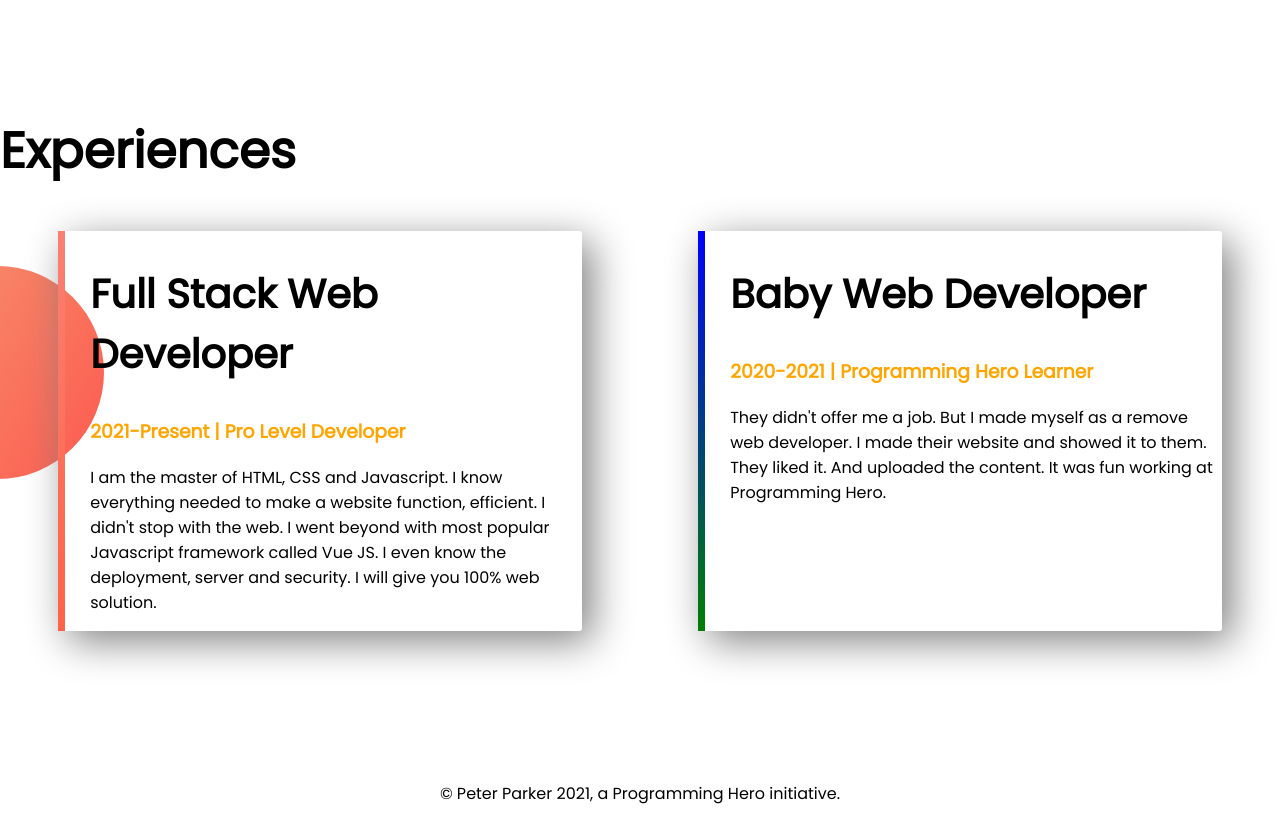
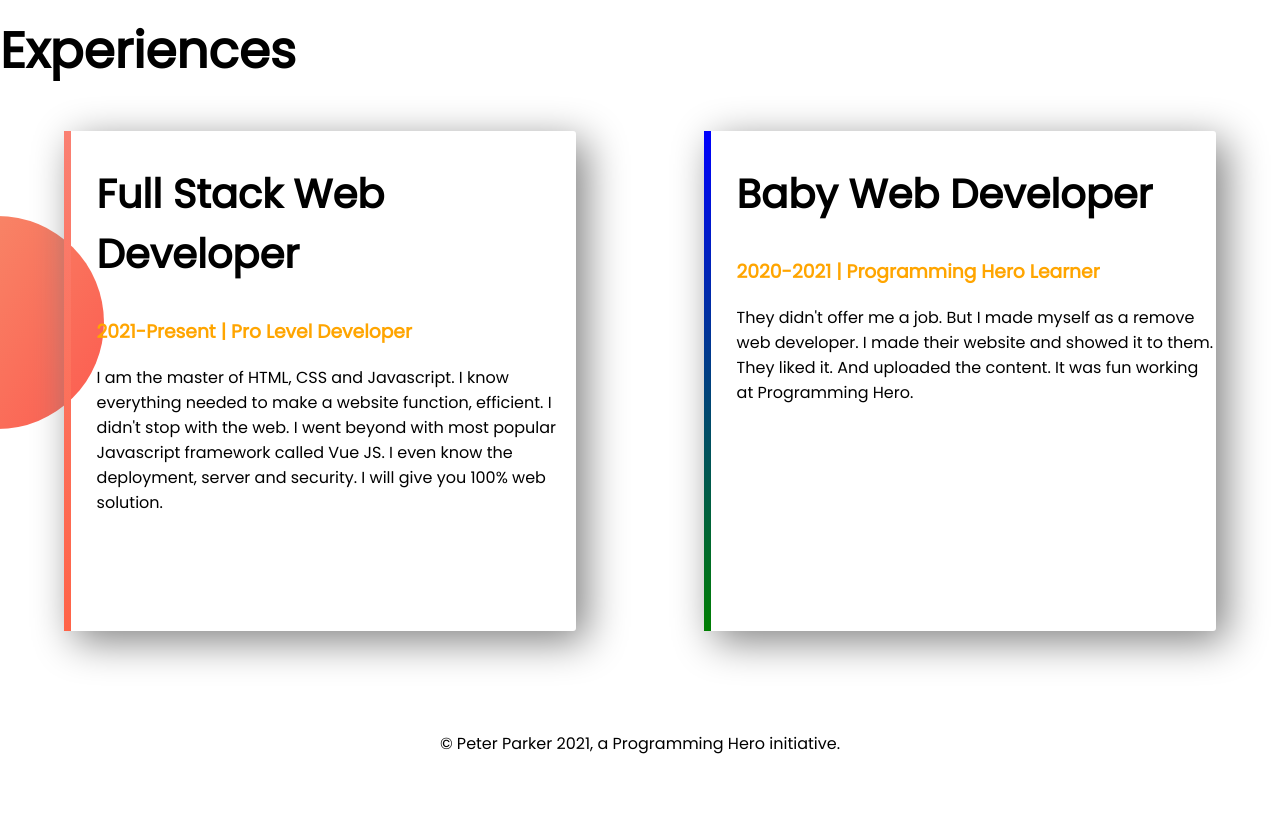
Before and after one commit to farhanacsebd/free-hand, a plain HTML site: page index.html in a window 1280 px wide. Shown: the part 1160-1982 px from the top of the page. After the commit the page ends 1932 px from the top, so only its background shows below. Drawn offline with Linux system fonts and the light colour scheme.

Commit message:
its done

```diff
--- a/style.css
+++ b/style.css
@@ -23,7 +23,7 @@ h2{
 }
 .another-cell{
     display:flex;
-    margin-bottom:150px;
+    margin-bottom:100px;
 }
 .top-banner{
     background-image: url(images/top-banner.png);
@@ -40,21 +40,23 @@ h2{
 .dream-background{
     background-image:url(images/dream-bg.png);
     background-repeat: no-repeat;
-    background-position: right;
+    background-position : right;
 }
 
 .last-banner{
     background-image: url(images/exp-bg.png);
     background-repeat: no-repeat;
     background-position: left;
+
 }
 .shadow-box{
     box-shadow: 10px 10px 40px gray;
     padding-left: 2%;
-    width: 90%;
-    margin-left: 4.5%;
-    margin-right: 4.5%;
+    width: 80%;
+    margin-left: 5%;
+    margin-right: 5%;
     border-radius: 3px;
+    padding-bottom: 100px;
 }
 .center{
     text-align: center;
```
